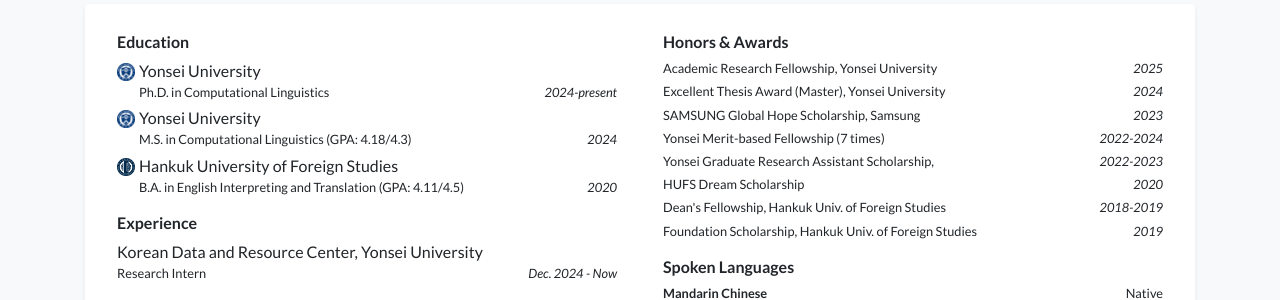
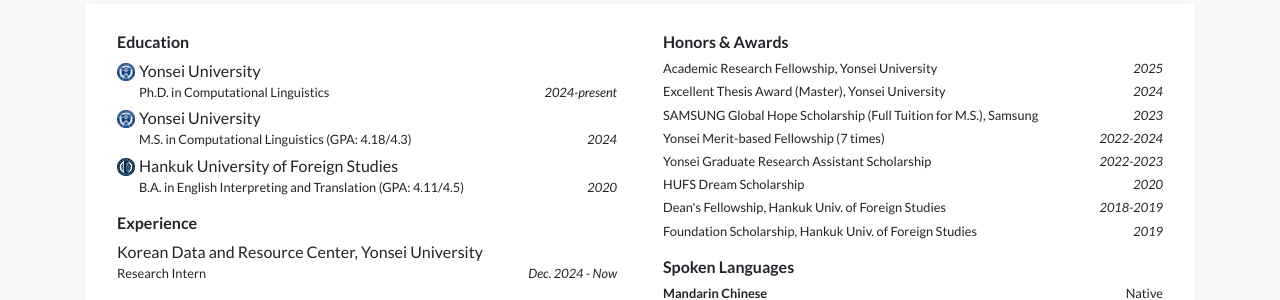
Before and after one commit to wangxiaonan-git/wangxiaonan-git.github.io, a Jekyll site: the page built from index.html, in a window 1280 px wide and 900 px high, scrolled down 348 px. Shown: the part 153-453 px from the top of the window. Built offline with Jekyll 4.4.1, drawn with Linux system fonts in a browser that asks for light colours; a style sheet for code colours, icons or effects is not loaded.

Commit message:
Update profile.yml

```diff
--- a/_data/profile.yml
+++ b/_data/profile.yml
@@ -52,11 +52,11 @@ awards:
   date: 2025
 - name: Excellent Thesis Award (Master), Yonsei University
   date: 2024
-- name: SAMSUNG Global Hope Scholarship, Samsung
+- name: SAMSUNG Global Hope Scholarship (Full Tuition for M.S.), Samsung
   date: 2023
 - name: Yonsei Merit-based Fellowship (7 times)
   date: 2022-2024
-- name: Yonsei Graduate Research Assistant Scholarship,
+- name: Yonsei Graduate Research Assistant Scholarship
   date: 2022-2023
 - name: HUFS Dream Scholarship
   date: 2020
```
